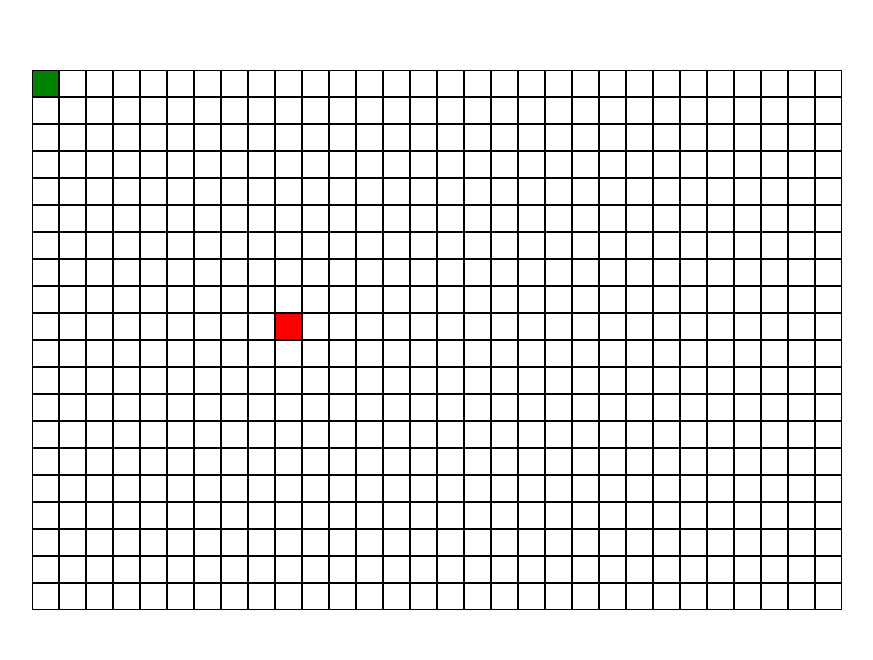
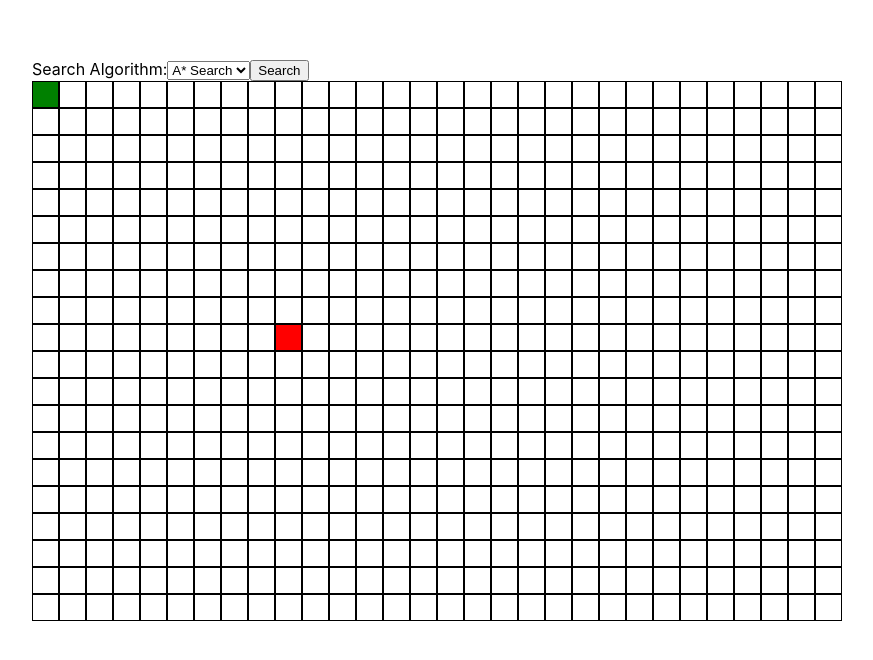
Before and after one commit to Jasonchen272/Path-Search-Visualizer, a React (Create React App) app: page / in a window 1280 px wide. Shown: the part 140-800 px from the top of the page, without its empty margins (203-1076 px from the left). Built offline with nearby package versions, Linux system fonts and the light colour scheme.

Commit message:
buttons and dropdown

```diff
--- a/src/VisualizerComponents/SearchVisualizer.js
+++ b/src/VisualizerComponents/SearchVisualizer.js
@@ -3,6 +3,7 @@ import Node from './Node.js'
 
 function SearchVisualizer () {
     const [grid, setGrid] = useState([])
+    const [searchType, setSearchType] = useState('astar')
 
     useEffect(() => {
         initializeGrid()
@@ -28,6 +29,17 @@ function SearchVisualizer () {
 
     return (
         <>
+            <label for="options">Search Algorithm:</label>
+            <select
+                onChange={(e) => setSearchType(e.target.value)}
+                defaultValue="astar"
+            >
+                <option value="astar">A* Search</option>
+                <option value="dijkstra">Dijkstra</option>
+                <option value="bfs">BFS</option>
+                <option value="dfs">DFS</option>
+            </select>
+            <button>Search</button>
             {grid.map((row, idx) => (
                 <div style={{display: 'flex'}} key={idx}>
                     {row.map((col, colIdx) => (
```
